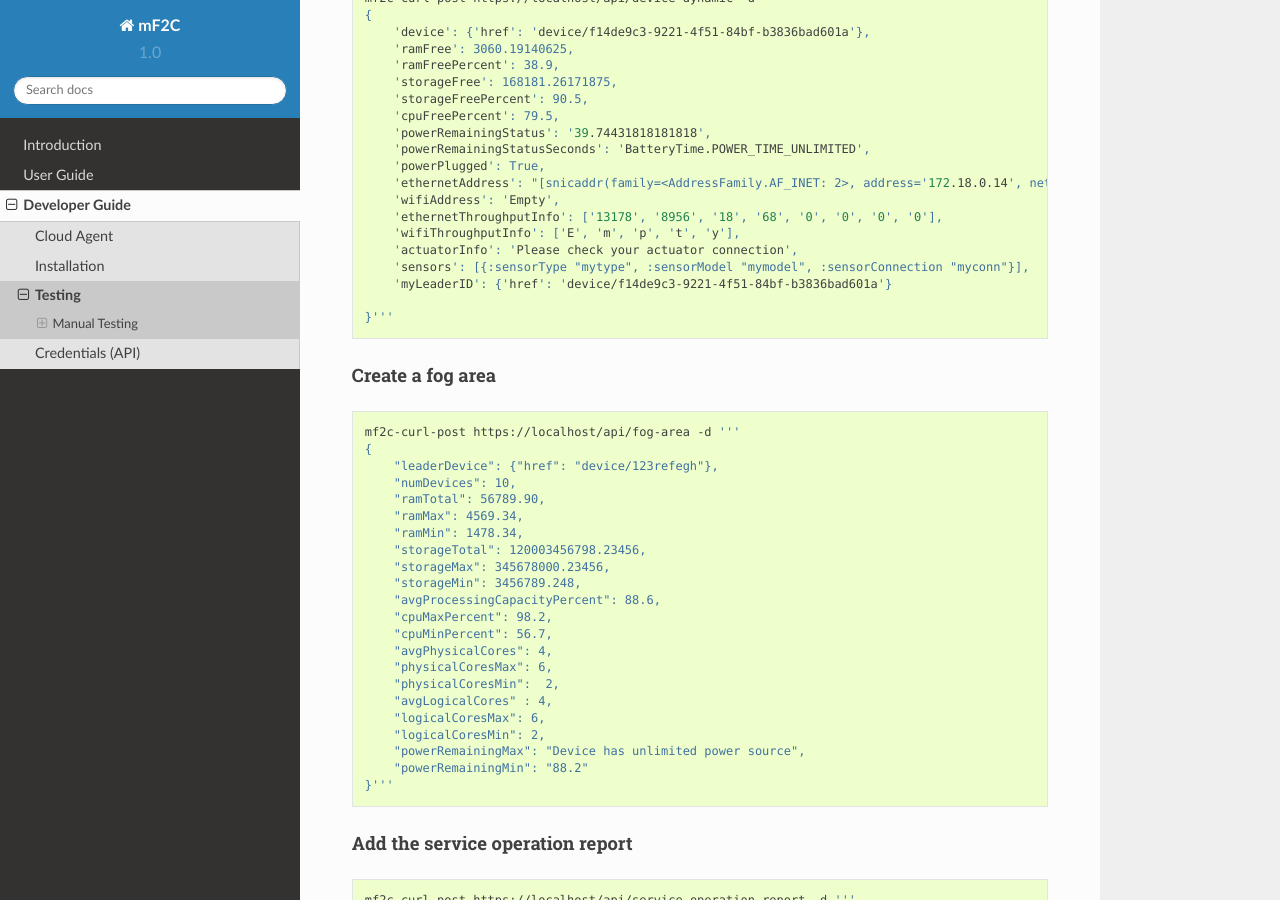
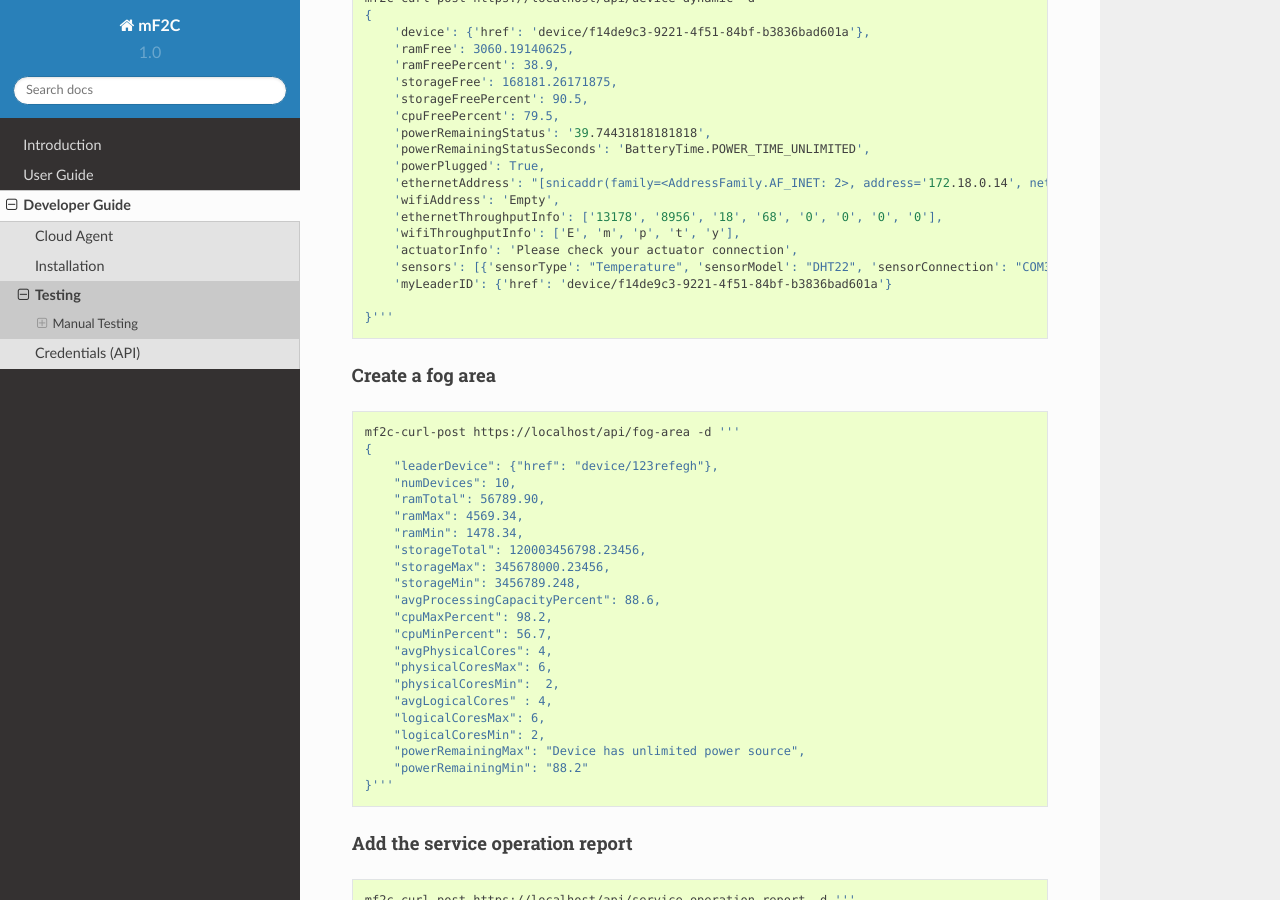
Before and after one commit to mF2C/Documentation, a Sphinx documentation site: the page built from documentation/developer_guide/testing.rst, in a window 1280 px wide and 900 px high, scrolled down 4857 px. Built offline with Sphinx 7.4.7 and the Read the Docs theme 2.0.0, drawn with Linux system fonts in a browser that asks for light colours.

Commit message:
Update the device and device-dynamic testing credentials

```diff
--- a/documentation/developer_guide/testing.rst
+++ b/documentation/developer_guide/testing.rst
@@ -292,7 +292,7 @@ Add the device-dynamic info
         'ethernetThroughputInfo': ['13178', '8956', '18', '68', '0', '0', '0', '0'],
         'wifiThroughputInfo': ['E', 'm', 'p', 't', 'y'],
         'actuatorInfo': 'Please check your actuator connection',
-        'sensors': [{:sensorType "mytype", :sensorModel "mymodel", :sensorConnection "myconn"}],
+        'sensors': [{'sensorType': "Temperature", 'sensorModel': "DHT22", 'sensorConnection': "COM3"}],
         'myLeaderID': {'href': 'device/f14de9c3-9221-4f51-84bf-b3836bad601a'}
 
     }'''
```
